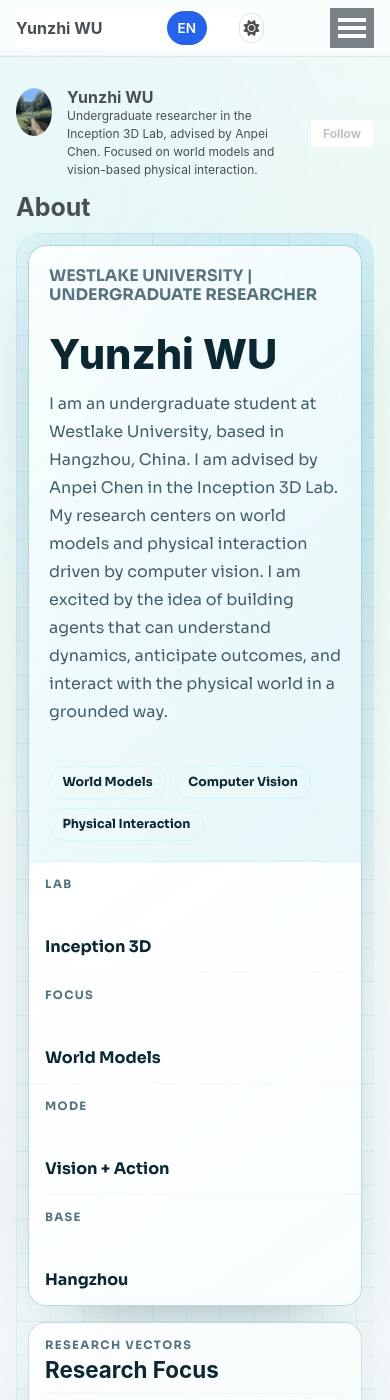
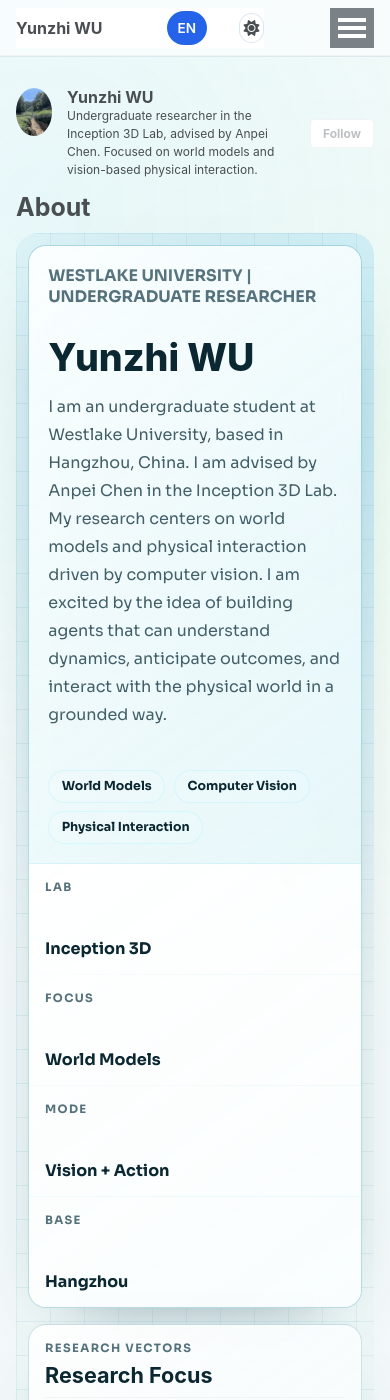
Before and after one commit to pigwu/pigwu.github.io, a Jekyll site: the page built from _pages/about.md, in a window 390 px wide and 1400 px high. Built offline with Jekyll 4.4.1, drawn with Linux system fonts in a browser that asks for light colours; a script that is not in the unit is left out.

Commit message:
Fix responsive tech layout text overflow

```diff
--- a/_sass/layout/_about-showcase.scss
+++ b/_sass/layout/_about-showcase.scss
@@ -18,6 +18,13 @@
   padding: clamp(0.9rem, 2.4vw, 1.5rem);
   color: var(--about-ink);
   font-family: "Sora", "Avenir Next", "Segoe UI", sans-serif;
+}
+
+.about-showcase *,
+.about-showcase *::before,
+.about-showcase *::after {
+  box-sizing: border-box;
+  min-width: 0;
 }
 
 .about-showcase::before {
@@ -55,9 +62,9 @@
 
 .about-hero {
   display: grid;
-  grid-template-columns: minmax(0, 1.18fr) minmax(280px, 0.82fr);
+  grid-template-columns: minmax(0, 1fr);
   gap: 1px;
-  min-height: clamp(390px, 54vh, 590px);
+  min-height: auto;
   background: rgba(126, 238, 255, 0.15);
 }
 
@@ -67,21 +74,26 @@
 }
 
 .about-hero__copy {
+  position: relative;
   display: flex;
   flex-direction: column;
   justify-content: flex-end;
-  padding: clamp(1.25rem, 4vw, 2.4rem);
+  min-height: clamp(350px, 46vh, 500px);
+  padding: clamp(1.2rem, 3vw, 2rem);
 }
 
 .about-hero__copy::before {
   content: "VISION / WORLD MODEL";
   position: absolute;
-  top: 1.2rem;
-  right: 1.3rem;
-  color: rgba(231, 247, 251, 0.07);
-  font-size: clamp(2rem, 6.6vw, 5.2rem);
+  top: 1rem;
+  right: 1rem;
+  max-width: min(520px, calc(100% - 2rem));
+  color: rgba(231, 247, 251, 0.045);
+  font-size: clamp(1.35rem, 3.8vw, 3.6rem);
   font-weight: 800;
-  line-height: 0.95;
+  line-height: 1;
+  text-align: right;
+  overflow-wrap: anywhere;
   pointer-events: none;
 }
 
@@ -94,17 +106,19 @@
   color: var(--about-soft-ink);
   font-size: 0.72rem;
   font-weight: 700;
-  line-height: 1.2;
+  line-height: 1.35;
   text-transform: uppercase;
   letter-spacing: 0.12em;
+  overflow-wrap: anywhere;
 }
 
 .about-hero h1 {
   margin: 0.65rem 0 1rem;
   color: var(--about-ink);
-  font-size: clamp(2.6rem, 7.4vw, 6.2rem);
+  font-size: clamp(2.35rem, 5.2vw, 4.35rem);
   font-weight: 800;
-  line-height: 0.92;
+  line-height: 1;
+  overflow-wrap: anywhere;
 }
 
 .about-intro {
@@ -112,6 +126,7 @@
   max-width: 76ch;
   color: #b7c9d2;
   line-height: 1.75;
+  overflow-wrap: break-word;
 }
 
 .about-intro strong {
@@ -137,14 +152,14 @@
 
 .about-signal-grid {
   display: grid;
-  grid-template-columns: repeat(2, minmax(0, 1fr));
+  grid-template-columns: repeat(auto-fit, minmax(min(145px, 100%), 1fr));
   gap: 1px;
   background: rgba(126, 238, 255, 0.15);
 }
 
 .about-signal-grid div {
   display: flex;
-  min-height: 150px;
+  min-height: 118px;
   flex-direction: column;
   justify-content: space-between;
   background: linear-gradient(150deg, rgba(13, 30, 42, 0.95), rgba(7, 16, 23, 0.96));
@@ -153,8 +168,9 @@
 
 .about-signal-grid strong {
   color: var(--about-ink);
-  font-size: clamp(1rem, 2.2vw, 1.55rem);
-  line-height: 1.05;
+  font-size: clamp(1rem, 1.7vw, 1.35rem);
+  line-height: 1.12;
+  overflow-wrap: anywhere;
 }
 
 .about-showcase section + section {
@@ -172,8 +188,9 @@
 .panel-heading h2 {
   margin: 0.35rem 0 0;
   color: var(--about-ink);
-  font-size: clamp(1.4rem, 3vw, 2.25rem);
-  line-height: 1.05;
+  font-size: clamp(1.35rem, 2.4vw, 2rem);
+  line-height: 1.12;
+  overflow-wrap: anywhere;
 }
 
 .focus-grid {
@@ -195,6 +212,8 @@
   margin: 0.65rem 0 0.55rem;
   color: var(--about-ink);
   font-size: 1.05rem;
+  line-height: 1.25;
+  overflow-wrap: anywhere;
 }
 
 .focus-grid p,
@@ -202,11 +221,12 @@
   margin: 0;
   color: #b7c9d2;
   line-height: 1.65;
+  overflow-wrap: break-word;
 }
 
 .project-card {
   display: grid;
-  grid-template-columns: minmax(160px, 0.32fr) minmax(0, 1fr) auto;
+  grid-template-columns: minmax(0, 0.34fr) minmax(0, 1fr) auto;
   gap: 1rem;
   align-items: center;
 }
@@ -223,6 +243,7 @@
   font-weight: 800;
   padding: 0.55rem 0.9rem;
   text-decoration: none;
+  white-space: nowrap;
   transition: border-color 0.2s ease, background 0.2s ease, transform 0.2s ease;
 }
 
@@ -288,14 +309,23 @@
   color: #435f68;
 }
 
-@media (max-width: 920px) {
-  .about-hero,
+@media (min-width: 1180px) {
+  .about-showcase {
+    max-width: 1040px;
+  }
+
+  .about-hero {
+    grid-template-columns: minmax(0, 1fr);
+  }
+}
+
+@media (max-width: 1180px) {
   .project-card {
     grid-template-columns: 1fr;
   }
 
-  .about-hero {
-    min-height: auto;
+  .project-link {
+    justify-self: start;
   }
 }
 
@@ -312,6 +342,21 @@
   .about-signal-grid div {
     min-height: 110px;
   }
+
+  .about-hero__copy {
+    min-height: auto;
+  }
+
+  .about-hero__copy::before {
+    font-size: clamp(1.15rem, 8vw, 2.1rem);
+    opacity: 0.85;
+  }
+
+  .project-link {
+    width: 100%;
+    border-radius: 12px;
+    white-space: normal;
+  }
 }
 
 @media (prefers-reduced-motion: reduce) {
--- a/_sass/layout/_running-tech.scss
+++ b/_sass/layout/_running-tech.scss
@@ -18,6 +18,13 @@
   padding: clamp(0.9rem, 2.4vw, 1.5rem);
   color: var(--run-text);
   font-family: "Sora", "Avenir Next", "Segoe UI", sans-serif;
+}
+
+.running-page *,
+.running-page *::before,
+.running-page *::after {
+  box-sizing: border-box;
+  min-width: 0;
 }
 
 .running-page::before {
@@ -62,10 +69,10 @@
 
 .running-hero {
   display: grid;
-  grid-template-columns: minmax(0, 1.15fr) minmax(280px, 0.85fr);
+  grid-template-columns: minmax(0, 1.15fr) minmax(320px, 0.85fr);
   gap: clamp(1rem, 3vw, 1.4rem);
   align-items: stretch;
-  min-height: clamp(360px, 50vh, 560px);
+  min-height: clamp(340px, 46vh, 520px);
 }
 
 .running-hero__copy,
@@ -79,6 +86,7 @@
 }
 
 .running-hero__copy {
+  position: relative;
   display: flex;
   flex-direction: column;
   justify-content: flex-end;
@@ -92,10 +100,12 @@
   position: absolute;
   top: 1.2rem;
   right: 1.3rem;
-  color: rgba(231, 247, 251, 0.08);
-  font-size: clamp(2.4rem, 8vw, 6.8rem);
+  color: rgba(231, 247, 251, 0.045);
+  font-size: clamp(1.7rem, 4.4vw, 4rem);
   font-weight: 800;
   line-height: 1;
+  text-align: right;
+  overflow-wrap: anywhere;
   pointer-events: none;
 }
 
@@ -109,31 +119,34 @@
   color: var(--run-muted);
   font-size: 0.72rem;
   font-weight: 700;
-  line-height: 1.2;
+  line-height: 1.35;
   text-transform: uppercase;
   letter-spacing: 0.12em;
+  overflow-wrap: anywhere;
 }
 
 .running-hero h1 {
   max-width: 780px;
   margin: 0.65rem 0 0;
   color: var(--run-text);
-  font-size: clamp(2.15rem, 5.6vw, 5.3rem);
+  font-size: clamp(2.1rem, 4.4vw, 4.15rem);
   font-weight: 800;
-  line-height: 0.98;
+  line-height: 1.04;
+  overflow-wrap: break-word;
 }
 
 .running-hero__text {
   max-width: 62ch;
   margin: 1.1rem 0 0;
   color: #b7c9d2;
-  font-size: clamp(0.96rem, 1.6vw, 1.08rem);
+  font-size: clamp(0.96rem, 1.3vw, 1.04rem);
   line-height: 1.7;
+  overflow-wrap: break-word;
 }
 
 .running-hero__panel {
   display: grid;
-  grid-template-columns: repeat(2, minmax(0, 1fr));
+  grid-template-columns: repeat(3, minmax(0, 1fr));
   gap: 1px;
   overflow: hidden;
   border-radius: 18px;
@@ -142,17 +155,23 @@
 
 .running-hero__panel div {
   display: flex;
-  min-height: 150px;
+  min-height: 138px;
   flex-direction: column;
   justify-content: space-between;
   background: linear-gradient(150deg, rgba(13, 30, 42, 0.95), rgba(7, 16, 23, 0.96));
   padding: 1rem;
+  overflow: hidden;
+}
+
+.running-hero__panel div:first-child {
+  grid-column: span 3;
 }
 
 .running-hero__panel strong {
   color: var(--run-text);
-  font-size: clamp(1.15rem, 2.6vw, 1.9rem);
-  line-height: 1;
+  font-size: clamp(1.1rem, 1.65vw, 1.55rem);
+  line-height: 1.08;
+  overflow-wrap: anywhere;
 }
 
 .section-heading {
@@ -166,8 +185,9 @@
 .section-heading h2 {
   margin: 0;
   color: var(--run-text);
-  font-size: clamp(1.45rem, 3vw, 2.25rem);
-  line-height: 1.05;
+  font-size: clamp(1.35rem, 2.4vw, 2rem);
+  line-height: 1.12;
+  overflow-wrap: anywhere;
 }
 
 .running-intro,
@@ -178,13 +198,14 @@
 
 .pb-grid {
   display: grid;
-  grid-template-columns: repeat(3, minmax(0, 1fr));
+  grid-template-columns: repeat(auto-fit, minmax(min(190px, 100%), 1fr));
   gap: 0.85rem;
 }
 
 .pb-card {
   position: relative;
   overflow: hidden;
+  overflow: clip;
   min-height: 128px;
   border: 1px solid var(--run-border);
   border-radius: 12px;
@@ -205,9 +226,10 @@
 .pb-value {
   margin: 1.1rem 0 0;
   color: var(--run-cyan);
-  font-size: clamp(2rem, 5vw, 3.1rem);
+  font-size: clamp(1.75rem, 3.2vw, 2.55rem);
   font-weight: 800;
-  line-height: 0.95;
+  line-height: 1;
+  overflow-wrap: anywhere;
 }
 
 .pb-value--plain {
@@ -231,12 +253,12 @@
 
 .race-card--featured {
   display: grid;
-  grid-template-columns: minmax(0, 1.35fr) minmax(300px, 0.65fr);
+  grid-template-columns: minmax(0, 1.25fr) minmax(320px, 0.75fr);
 }
 
 .races-grid {
   display: grid;
-  grid-template-columns: repeat(3, minmax(0, 1fr));
+  grid-template-columns: repeat(auto-fit, minmax(min(240px, 100%), 1fr));
   gap: 1rem;
 }
 
@@ -278,7 +300,7 @@
 }
 
 .race-image-carousel {
-  min-height: clamp(390px, 62vh, 620px);
+  min-height: clamp(360px, 54vh, 560px);
   outline: none;
   touch-action: pan-y;
 }
@@ -297,13 +319,13 @@
   position: absolute;
   inset: 0;
   opacity: 0;
-  transform: scale(1.02);
-  transition: opacity 0.45s ease, transform 0.75s cubic-bezier(0.2, 0.7, 0.2, 1);
+  transform: translateZ(0);
+  transition: opacity 0.45s ease;
 }
 
 .race-images img.active {
   opacity: 1;
-  transform: scale(1);
+  transform: translateZ(0);
   z-index: 1;
 }
 
@@ -368,6 +390,7 @@
   padding: 0.55rem 0.75rem;
   font-size: 0.85rem;
   font-weight: 700;
+  overflow-wrap: break-word;
 }
 
 .carousel-dots {
@@ -446,6 +469,7 @@
 
 .race-details__topline {
   display: flex;
+  flex-wrap: wrap;
   justify-content: space-between;
   gap: 0.75rem;
 }
@@ -453,14 +477,16 @@
 .race-name {
   margin: 0;
   color: var(--run-text);
-  font-size: clamp(1.15rem, 2.2vw, 1.75rem);
-  line-height: 1.1;
+  font-size: clamp(1.12rem, 1.8vw, 1.55rem);
+  line-height: 1.15;
+  overflow-wrap: anywhere;
 }
 
 .race-note {
   margin: 0;
   color: #b4c7cf;
   line-height: 1.58;
+  overflow-wrap: break-word;
 }
 
 .race-metrics {
@@ -475,13 +501,16 @@
   border-radius: 10px;
   background: rgba(255, 255, 255, 0.035);
   padding: 0.75rem;
+  overflow: hidden;
 }
 
 .race-metrics dd {
   margin: 0.45rem 0 0;
   color: var(--run-text);
-  font-size: 1.05rem;
+  font-size: clamp(0.92rem, 1.2vw, 1.02rem);
   font-weight: 800;
+  line-height: 1.15;
+  overflow-wrap: anywhere;
 }
 
 .running-page .reveal {
@@ -557,16 +586,35 @@
   background-size: 24px 24px;
 }
 
-@media (max-width: 1040px) {
+@media (max-width: 1180px) {
   .running-hero,
   .race-card--featured {
     grid-template-columns: 1fr;
   }
 
   .race-image-carousel {
-    min-height: clamp(360px, 58vh, 540px);
+    min-height: clamp(340px, 54vh, 520px);
   }
 
+  .running-hero__panel {
+    grid-template-columns: repeat(4, minmax(0, 1fr));
+  }
+
+  .running-hero__panel div:first-child {
+    grid-column: span 1;
+  }
+
+  .running-hero__panel div {
+    min-height: 118px;
+  }
+
+  .races-grid {
+    grid-template-columns: repeat(2, minmax(0, 1fr));
+  }
+}
+
+@media (max-width: 900px) {
+  .pb-grid,
   .races-grid {
     grid-template-columns: repeat(2, minmax(0, 1fr));
   }
@@ -590,6 +638,10 @@
 
   .running-hero__panel div {
     min-height: 108px;
+  }
+
+  .running-hero__panel div:first-child {
+    grid-column: span 1;
   }
 
   .section-heading {
```
